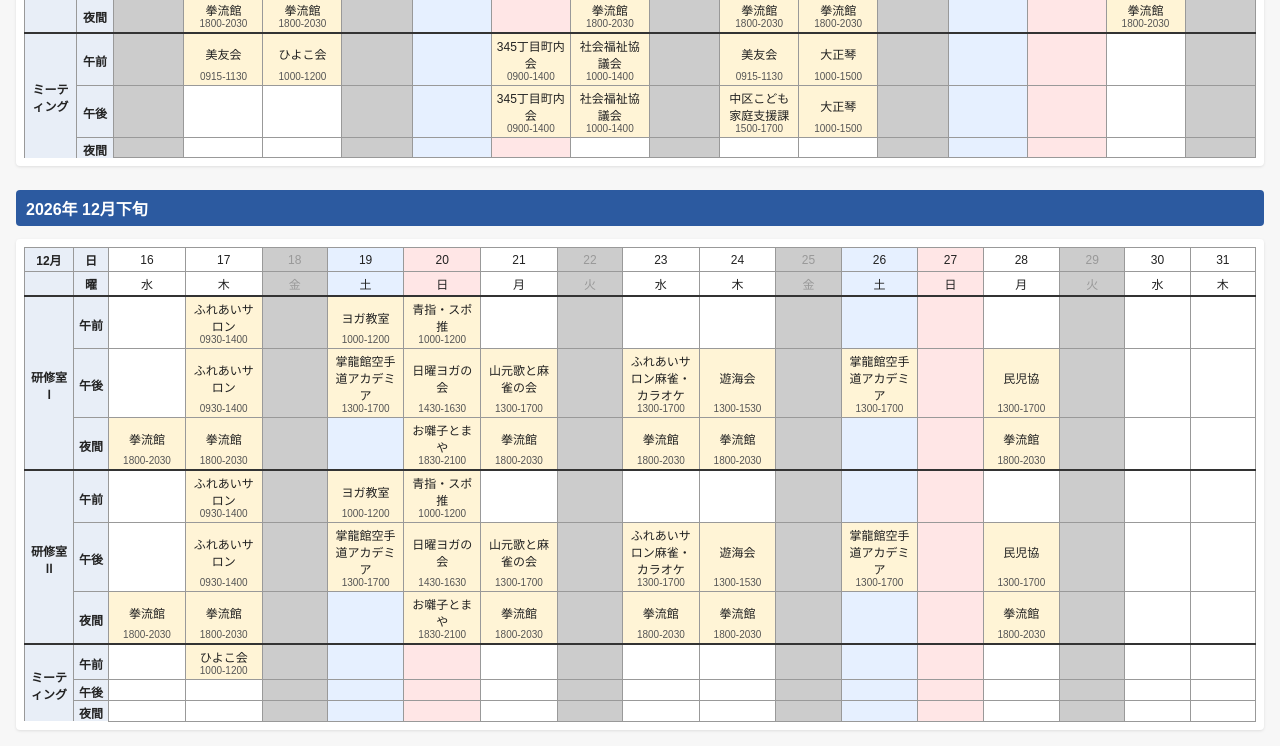
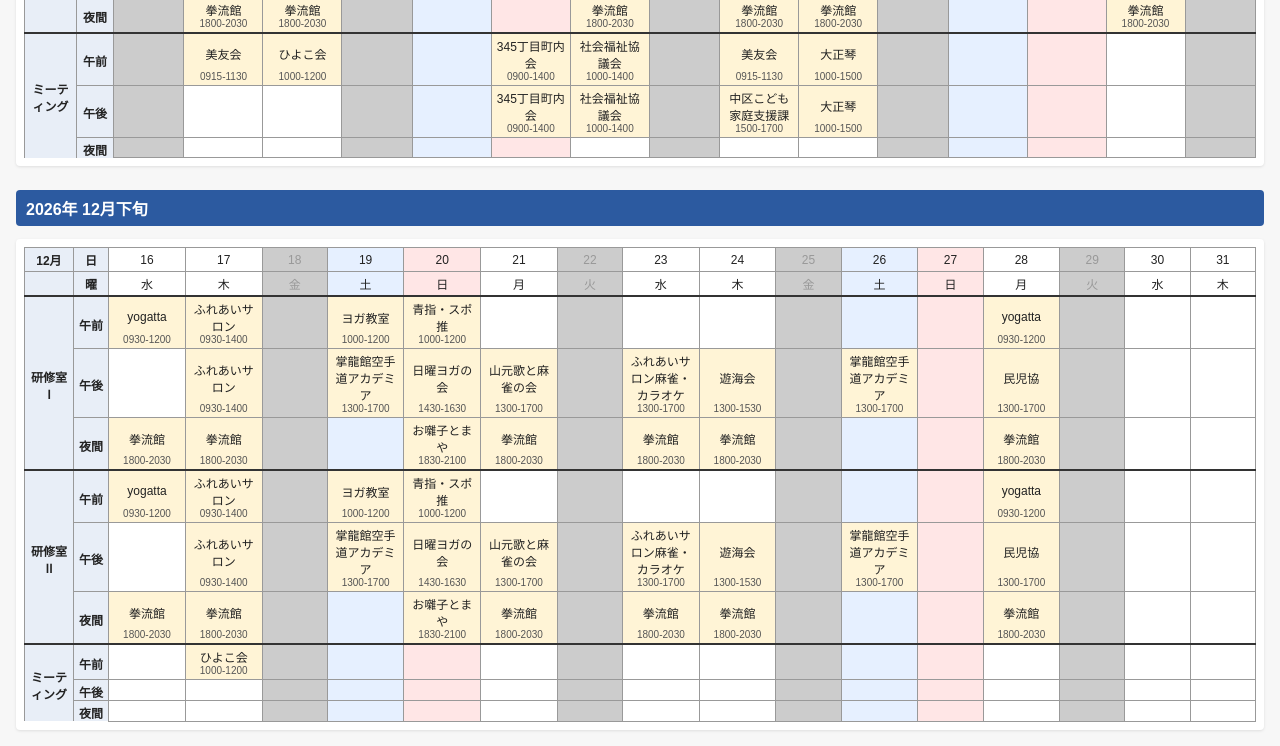
Before and after one commit to yamasho-ch/comihouse-booking, a plain HTML site: page index.html in a window 1280 px wide. Shown: the part 1223-1969 px from the top of the page. Drawn offline with Linux system fonts and the light colour scheme.

Commit message:
kuukijoukyou wo koushin

```diff
--- a/index.html
+++ b/index.html
@@ -31,7 +31,7 @@
 </head>
 <body>
 <h1>山元小学校コミュニティハウス 研修室 空き状況</h1>
-<div class="updated">最終更新: 2026年11月18日 08:57</div>
+<div class="updated">最終更新: 2026年11月18日 09:46</div>
 <div class="legend"><span style="background:#fff4d6;">使用中</span><span style="background:white;">空き</span><span style="background:#cccccc;">休館日（火・金）</span></div>
 <h2>2026年 11月下旬</h2>
 <div class="table-wrap"><table>
@@ -91,7 +91,7 @@
 <td class="closed"></td>
 <td class="sat busy">掌龍館空手道アカデミア</td>
 <td class="sun"></td>
-<td></td>
+<td class="busy">yogatta</td>
 </tr>
 <tr class="time-row">
 <td class="time busy">0900-1200</td>
@@ -108,7 +108,7 @@
 <td class="closed"></td>
 <td class="sat time busy">0900-1200</td>
 <td class="sun"></td>
-<td></td>
+<td class="time busy">0930-1200</td>
 </tr>
 <tr class="name-row">
 <td class="label period" rowspan="2">午後</td>
@@ -197,7 +197,7 @@
 <td class="closed"></td>
 <td class="sat busy">掌龍館空手道アカデミア</td>
 <td class="sun"></td>
-<td></td>
+<td class="busy">yogatta</td>
 </tr>
 <tr class="time-row">
 <td class="time busy">0900-1200</td>
@@ -214,7 +214,7 @@
 <td class="closed"></td>
 <td class="sat time busy">0900-1200</td>
 <td class="sun"></td>
-<td></td>
+<td class="time busy">0930-1200</td>
 </tr>
 <tr class="name-row">
 <td class="label period" rowspan="2">午後</td>
@@ -799,7 +799,7 @@
 <tr class="name-row room-start">
 <td class="label room" rowspan="6">研修室Ⅰ</td>
 <td class="label period" rowspan="2">午前</td>
-<td></td>
+<td class="busy">yogatta</td>
 <td class="busy">ふれあいサロン</td>
 <td class="closed"></td>
 <td class="sat busy">ヨガ教室</td>
@@ -811,13 +811,13 @@
 <td class="closed"></td>
 <td class="sat"></td>
 <td class="sun"></td>
-<td></td>
+<td class="busy">yogatta</td>
 <td class="closed"></td>
 <td></td>
 <td></td>
 </tr>
 <tr class="time-row">
-<td></td>
+<td class="time busy">0930-1200</td>
 <td class="time busy">0930-1400</td>
 <td class="closed"></td>
 <td class="sat time busy">1000-1200</td>
@@ -829,7 +829,7 @@
 <td class="closed"></td>
 <td class="sat"></td>
 <td class="sun"></td>
-<td></td>
+<td class="time busy">0930-1200</td>
 <td class="closed"></td>
 <td></td>
 <td></td>
@@ -911,7 +911,7 @@
 <tr class="name-row room-start">
 <td class="label room" rowspan="6">研修室Ⅱ</td>
 <td class="label period" rowspan="2">午前</td>
-<td></td>
+<td class="busy">yogatta</td>
 <td class="busy">ふれあいサロン</td>
 <td class="closed"></td>
 <td class="sat busy">ヨガ教室</td>
@@ -923,13 +923,13 @@
 <td class="closed"></td>
 <td class="sat"></td>
 <td class="sun"></td>
-<td></td>
+<td class="busy">yogatta</td>
 <td class="closed"></td>
 <td></td>
 <td></td>
 </tr>
 <tr class="time-row">
-<td></td>
+<td class="time busy">0930-1200</td>
 <td class="time busy">0930-1400</td>
 <td class="closed"></td>
 <td class="sat time busy">1000-1200</td>
@@ -941,7 +941,7 @@
 <td class="closed"></td>
 <td class="sat"></td>
 <td class="sun"></td>
-<td></td>
+<td class="time busy">0930-1200</td>
 <td class="closed"></td>
 <td></td>
 <td></td>
```
